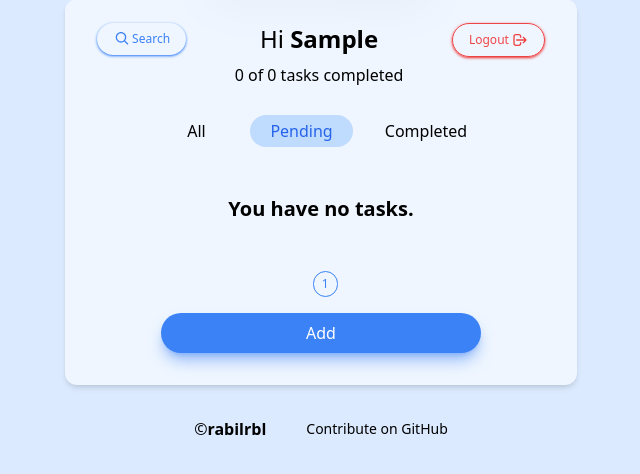
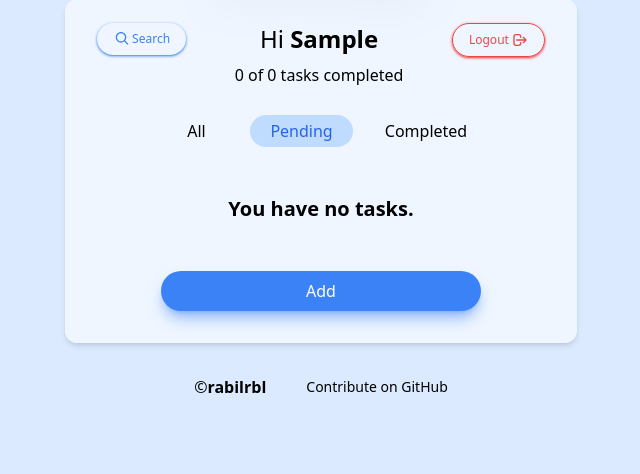
Before and after one commit to rabilrbl/GDC-Level-4-Milestone-master, a Django app: page /tasks/ in a window 1280 px wide. Shown: the part 85-559 px from the top of the page, without its empty margins (319-959 px from the left). Run offline with Django 3.2, Linux system fonts and the light colour scheme; the visitor is signed in with stand-in values (Sample User, id 1); data that the repository does not hold is empty; some libraries are stand-ins or nearby versions.

Commit message:
Impressive UI😉

```diff
--- a/templates/task_base.html
+++ b/templates/task_base.html
@@ -6,32 +6,29 @@
     <div class="w-full max-w-lg mx-auto">
         <!-- Add task from -->
         {% if request.GET.search_active_bar == "true" %}
-        <div class="bg-blue-50 shadow-md rounded px-8 pt-6 pb-8 mb-4 flex flex-col rounded-xl">
+        <div class="bg-blue-50 shadow-md rounded px-8 pt-6 pb-8 mb-2 flex flex-col rounded-xl">
             <!-- Search form -->
             <div class="search-task">
                 <div class="mb-4">
                     <!-- Close Button -->
-                    <div class="float-right">
+                    <div class="float-right flex">
                         <a href="?search_active_bar=false"
-                            class="flex text-red-500 border border-red-500 px-2 py-1 rounded-full hover:bg-red-500 hover:text-white shadow shadow-red-500">
+                            class="text-red-500 text-xs items-center p-1 shadow shadow-red-300 rounded-full hover:bg-red-500 hover:text-white">
                             <!-- close button -->
                             {{ close|safe }}
                         </a>
                     </div>
-                    <h2 class="text-xl font-bold text-center">Search task</h2>
-                    <p class="text-center">
-                        Search for a task title.
-                    </p>
+                    <h2 class="text-xl font-bold text-center text-gray-600">Search task</h2>
                 </div>
                 <div class="flex flex-col items-center justify-center">
                     <form action="" method="get">
                         <div class="flex flex-row items-center justify-center">
                             <div class="flex flex-col items-center justify-center">
-                                <input type="text" name="search" required placeholder="Search Task" class="bg-gray-200 border border-gray-200 rounded px-4 py-1 focus:ring-blue-500">
+                                <input type="text" name="search" required placeholder="Title" class="bg-gray-100 shadow shadow-blue-500 rounded-full px-4 py-1 focus:outline-none focus:ring-2 focus:ring-blue-400 focus:bg-gray-50 focus:outline-none">
                                 <input type="hidden" name="search_active_bar" value="true">
                             </div>
                             <div class="flex flex-col items-center justify-center">
-                                <button type="submit" class="bg-blue-500 text-xs hover:bg-blue-700 cursor-pointer text-white font-bold py-2 px-4 rounded">
+                                <button type="submit" class="hover:bg-blue-500 ml-1 hover:text-white shadow shadow-blue-500 cursor-pointer text-blue-500 font-bold py-2 px-2 rounded-full ">
                                     {{ search|safe }}
                                 </button>
                             </div>
@@ -51,7 +48,7 @@
                 </svg>&nbsp;Clear
                 </a>
             <div class="flex flex-col justify-center mb-4 mt-2 sm:flex-row">
-                <h2 class="text-2xl font-bold text-center">Tasks containing "{{ request.GET.search }}"</h2>
+                <h2 class="text-2xl font-bold text-center truncate">Tasks containing "{{ request.GET.search }}"</h2>
             </div>
             {% else %}
             <!-- Search Button -->
@@ -102,16 +99,18 @@
                 <div class="">
                     {% block taskent %}
                     {% endblock %}
+                    {% if paginator.page_range|length > 1 %}
                     <!-- Page selector -->
-                    <div class="flex flex-row justify-center my-2">
+                    <div class="flex flex-row justify-center items-center my-2">
                     {% for page in paginator.page_range %}
                         &nbsp;&nbsp;
                         <a href="?page={{page}}{% if request.GET.search %}&search={{request.GET.search}}{% endif %}{% if request.GET.search_active_bar %}&search_active_bar={{request.GET.search_active_bar}}{% endif %}"
-                            class="border border-blue-500 bg-blue-50 text-xs font-medium hover:bg-blue-500 text-blue-500 hover:text-white py-1 px-2 rounded-full">
+                            class="border border-blue-500 bg-blue-50 text-xs text-center font-medium hover:bg-blue-500 text-blue-500 hover:text-white px-2 py-1 rounded-full">
                             {{page}}
                         </a>
                         {% endfor %}
                     </div>
+                    {% endif %}
                     <div class="flex justify-center"><button type="button" class="mt-2 bg-blue-500 hover:bg-blue-600 cursor-pointer text-white font-medium py-2 px-10 rounded-full w-[20rem] shadow-lg shadow-blue-500/50" onclick="document.location.href='/create-task/?next={% url request.resolver_match.url_name %}'">Add</button></div>
                 </div>
             </div>
--- a/templates/tasks.html
+++ b/templates/tasks.html
@@ -3,13 +3,13 @@
 {% block taskent %}
                 {% if tasks %}
                 {% for task in tasks %}
-                <div class="flex flex-row bg-blue-50 px-8 py-5 rounded-full shadow-lg shadow-blue-500/50 my-6 items-center">
+                <div class="flex flex-row bg-blue-50 px-8 py-5 border-2 border-blue-100 rounded-full shadow-lg shadow-blue-500/50 my-5  items-center">
                     <div class="">
                         <a class="" href="/detail-view/{{task.id}}">
                             <p class="text-xl font-medium ">
                                 <span class="break-all hover:underline {% if task.completed %}text-red-500 line-through hover:text-red-500 {% else %} text-blue-500 hover:text-blue-500 {%endif%}">{{ task.title }}</span>&nbsp;<sup class="font-thin">{{task.priority}}</sup>
                                  <!-- Display date -->
-                            <span class="text-xs font-extralight block">
+                            <span class="text-xs font-thin block">
                                 {{ task.date_created }}
                             </span>
                             </p>
@@ -19,7 +19,7 @@
                         {% if not task.completed %}
                         &nbsp;&nbsp;
                         <a href="/complete_task/{{task.id}}?next={% url request.resolver_match.url_name %}"
-                            class="border border-green-500 hover:bg-green-500 border-2 bg-green-50 text-green-500 hover:text-white py-1 px-1 sm:py-2 sm:px-2 rounded-full">
+                            class="border-2 border-green-500 hover:bg-green-500 bg-green-50 text-green-500 hover:text-white py-1 px-1 sm:py-2 sm:px-2 rounded-full">
                             <!-- tick mark -->
                             <svg class="fill-current h-4" xmlns="http://www.w3.org/2000/svg" viewBox="0 0 20 20"><path d="M0 11l2-2 5 5L18 3l2 2L7 18z"/></svg>
                         </a>
```
